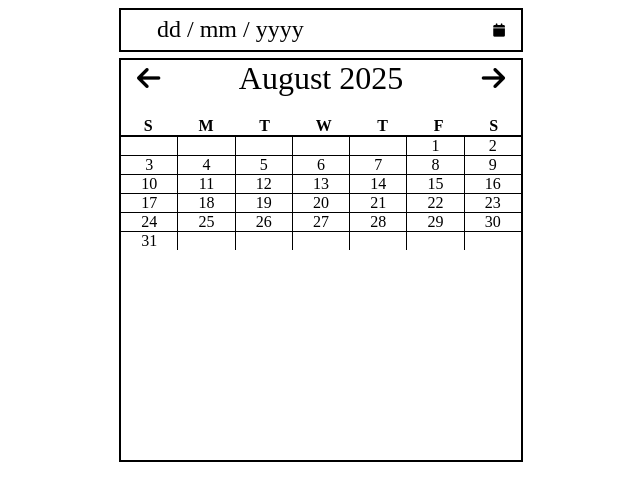
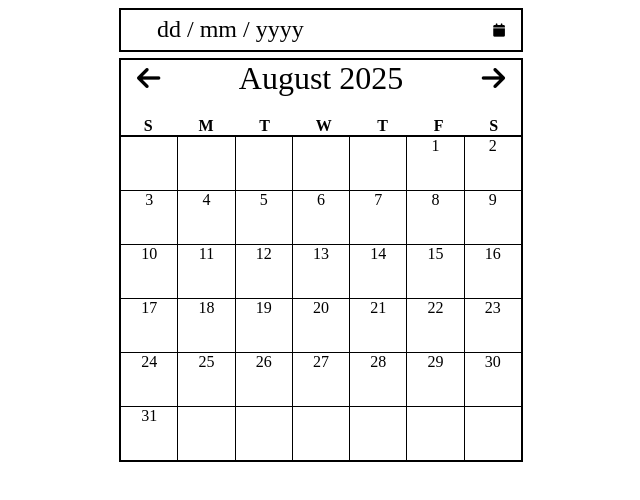
Before and after one commit to azerjlhj/Datepicker-UI, a plain HTML site: page index.html in a window 1280 px wide. Shown: the whole page, without its empty margins (319-959 px from the left). Drawn offline with Linux system fonts and the light colour scheme.

Commit message:
Set up height of 'daysGrid' to 100% in order to fill up the rest of the 'squareCalendar'.

```diff
--- a/style.css
+++ b/style.css
@@ -72,8 +72,8 @@ button:hover {
 #daysGrid {
     border-top: 2px solid black;
     display: grid;
+    height: 100%;
     grid-template-columns: repeat(7, 1fr);
-    /* grid-template-rows: max-content 6fr max-content; */
     justify-items: stretch;
     gap: 1px;
     background-color: black;
```
